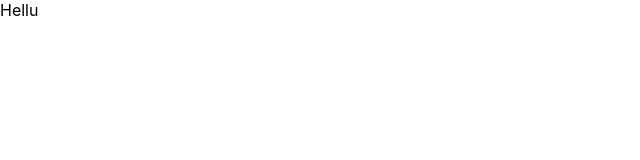
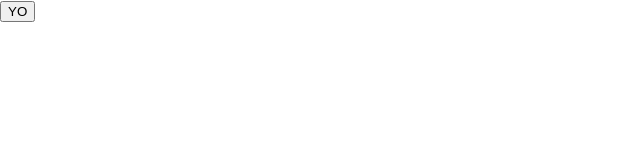
Before and after one commit to aryan-palkar/Delta, a React (Create React App) app: page / in a window 1280 px wide. Shown: the top 160 px of the page, without its empty margins (0-640 px from the left). Built offline with nearby package versions, Linux system fonts and the light colour scheme; the HTML template or start-up script is replaced by a standard one.

Commit message:
Homepage

```diff
--- a/src/App.jsx
+++ b/src/App.jsx
@@ -1,6 +1,9 @@
+import {useState} from 'react'
+import Home from './pages/Home';
 function App() {
+
   return (
-    <div>Hellu</div>
+    <Home/>
   );
 }
 
--- /dev/null
+++ b/src/pages/Home.jsx
@@ -0,0 +1,23 @@
+import {useState, useEffect} from 'react'
+
+export default function Home(){
+    const [post,setPost]= useState([])
+
+    const fetching= async ()=> {
+        try{
+            const res = await fetch("http://localhost:5000/blog")
+            const blogs= res.json
+            setPost(blogs)
+            console.log(blogs)
+        }
+        catch(e){
+            console.log(e)
+        }
+    }
+
+
+    return(
+        <button onClick={fetching}>YO</button>
+    )
+
+}
```
